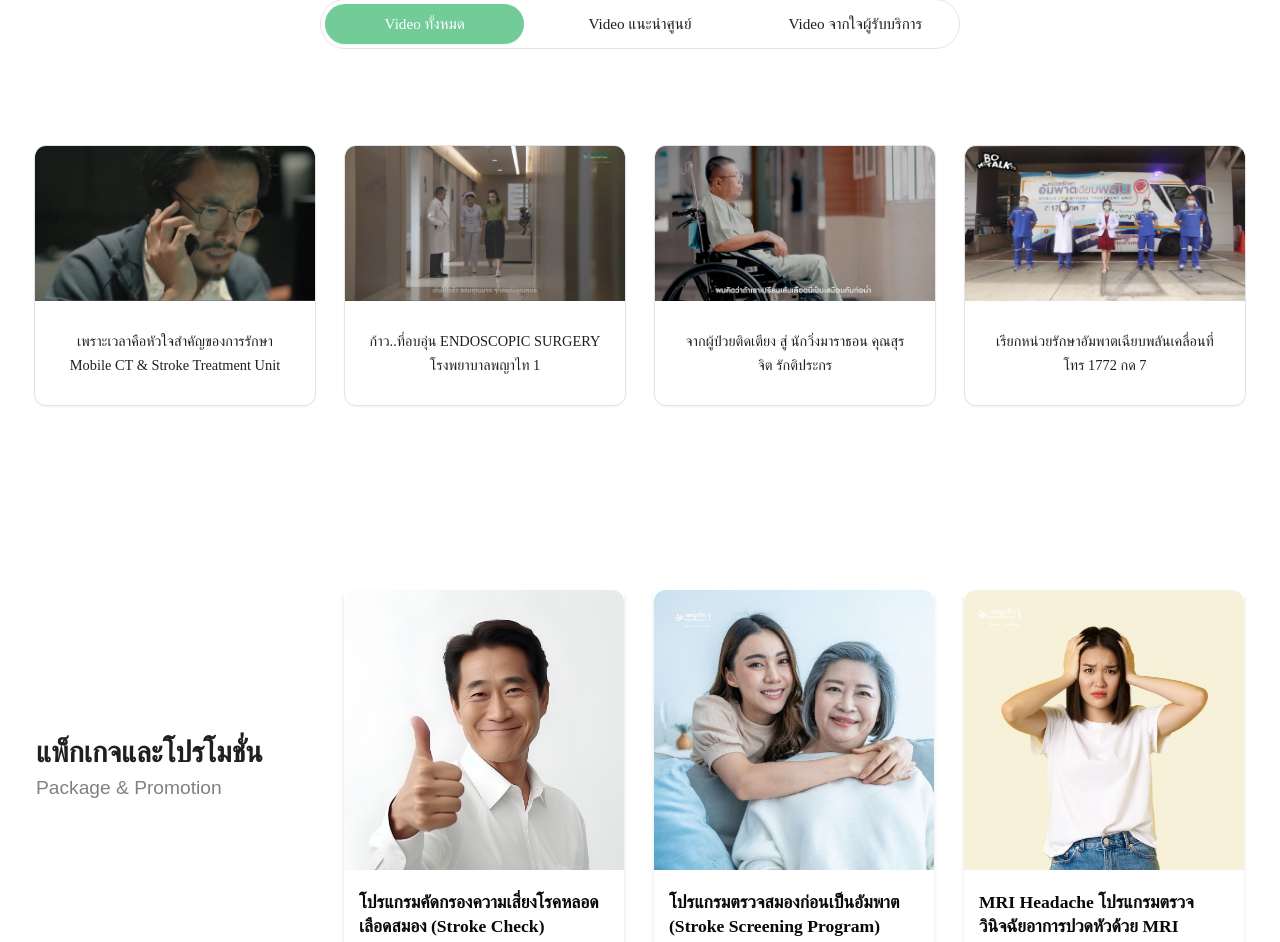
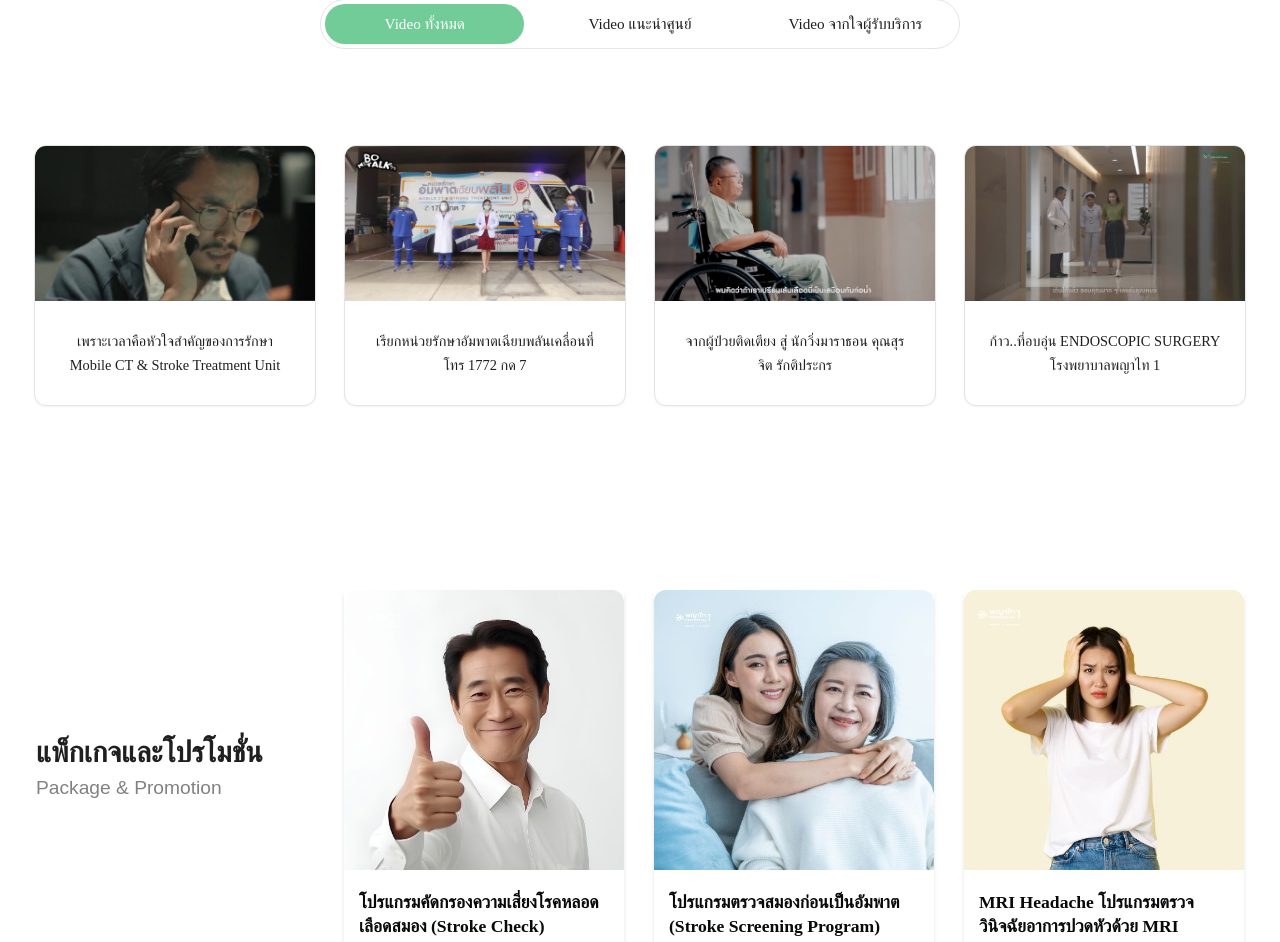
Before and after one commit to Pakwalan2922/NeurologyCenterPYT1, a Next.js app: page / in a window 1280 px wide. Shown: the part 2118-3060 px from the top of the page. Built offline with nearby package versions, Linux system fonts and the light colour scheme; a web font is replaced by a local one.

Commit message:
Update Video.jsx

```diff
--- a/components/Video.jsx
+++ b/components/Video.jsx
@@ -11,10 +11,10 @@ const videoData = [
     link: 'https://bit.ly/3Oel3xR',
   },
   {
-    image: '/about/cover_01.jpg',
+    image: '/about/cover_02.jpg',
     category: 'Video แนะนำศูนย์',
-    name: 'ก้าว..ที่อบอุ่น ENDOSCOPIC SURGERY โรงพยาบาลพญาไท 1',
-    link: 'https://bit.ly/4bcEeSr',
+    name: 'เรียกหน่วยรักษาอัมพาตเฉียบพลันเคลื่อนที่ โทร 1772 กด 7',
+    link: 'https://bit.ly/3S8qNdA',
   },
   {
     image: '/about/cover_04.jpg',
@@ -23,10 +23,10 @@ const videoData = [
     link: 'https://bit.ly/4bcmgPT',
   },
   {
-    image: '/about/cover_02.jpg',
+    image: '/about/cover_01.jpg',
     category: 'Video แนะนำศูนย์',
-    name: 'เรียกหน่วยรักษาอัมพาตเฉียบพลันเคลื่อนที่ โทร 1772 กด 7',
-    link: 'https://bit.ly/3S8qNdA',
+    name: 'ก้าว..ที่อบอุ่น ENDOSCOPIC SURGERY โรงพยาบาลพญาไท 1',
+    link: 'https://bit.ly/4bcEeSr',
   },
 ]
 
```
